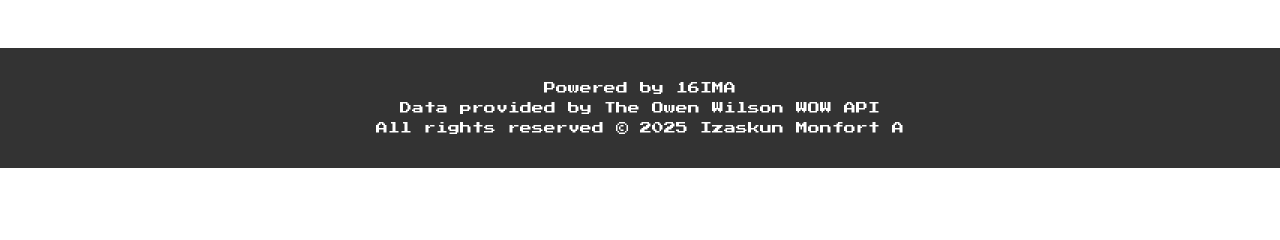
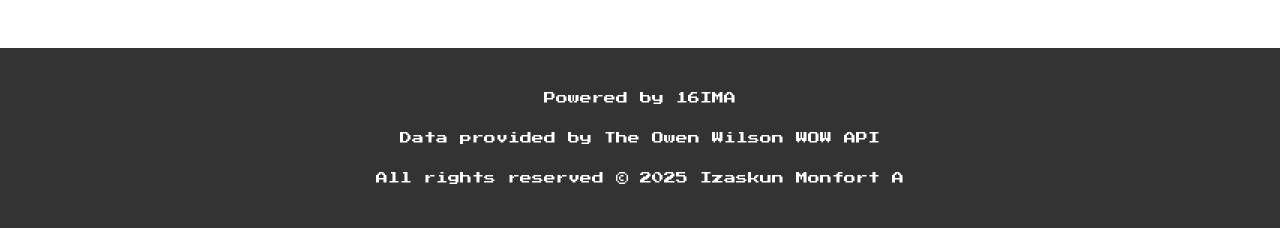
Before and after one commit to Adalab/modulo-3-evaluacion-final-16IMA, a React (Vite) app: page / in a window 1280 px wide. Shown: the part 509-749 px from the top of the page. Built offline with nearby package versions, Linux system fonts and the light colour scheme; no server answers.

Commit message:
change sass

```diff
--- a/src/styles/App.scss
+++ b/src/styles/App.scss
@@ -141,6 +141,7 @@ form {
             font-family: "Press Start 2P";
             color: white;
             font-size: 11px;
+            line-height: 20px;
 
         }
 
@@ -150,6 +151,8 @@ form {
             font-style: italic;
             text-align: center;
             font-size: 18px;
+            line-height: 20px;
+            margin-bottom: 20px;
 
             &:hover {
                 -webkit-text-stroke-width: 0.2px;
@@ -249,6 +252,10 @@ form {
     margin-top: 100px;
     text-align: center;
     line-height: 20px;
+    & p{
+        padding-top: 10px;
+        padding-bottom: 10px;
+    }
 
 
     &:hover {
```
Also changed, not shown: 5 other files (tests, documents, lock files or other folders).
